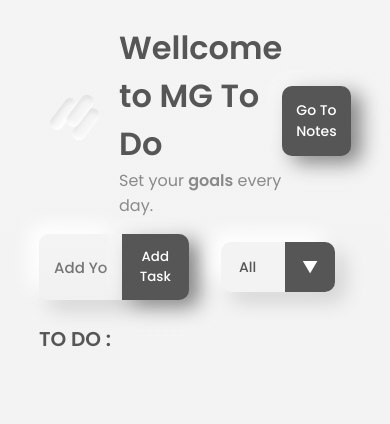
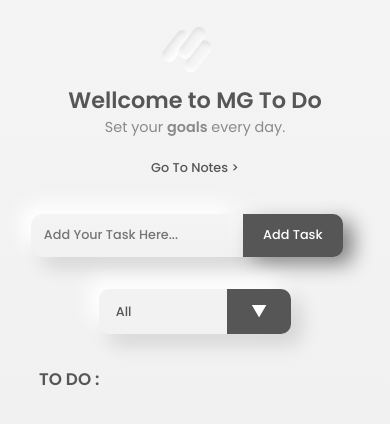
Before and after one commit to faustabmnyh/notes-n-todos, a React (Create React App) app: page /todo in a window 390 px wide. Shown: the top 424 px of the page. Built offline with nearby package versions, Linux system fonts and the light colour scheme.

Commit message:
finish the responsive design

```diff
--- a/src/Components/Card/Card.css
+++ b/src/Components/Card/Card.css
@@ -1,34 +1,39 @@
 .card {
-  width: 90%;
+  width: 100%;
   display: flex;
+  flex-direction: column;
+  justify-content: space-between;
   overflow: hidden;
-  min-height: 120px;
-  border-radius: 20px;
-  flex-direction: column;
+  min-height: max(14em, 200px);
+  border-radius: 1.5em;
+  box-sizing: border-box;
   z-index: 1;
   margin-bottom: 40px;
-  padding:2rem;
+  padding: 2em;
   position: relative;
   z-index: 1;
   box-shadow: -10px -10px 20px #fff, 10px 10px 20px #0002;
 }
 
 .card__title {
-  font-size: 20px;
+  /* font-size: 20px; */
+  font-size: clamp(1.2rem, 1.5vw, 2rem);
   color: #565656;
   text-transform: uppercase;
   font-weight: 600;
 }
 
 .card__time {
-  font-size: 12px;
+  /* font-size: 12px; */
+  font-size: clamp(0.8rem, 1.05vw, 1.05rem);
   color: #b6b6b6;
 }
 
 .card__body {
   margin: 10px 0;
   color: #8a8a8a;
-  font-size: 16px;
+  /* font-size: 16px; */
+  font-size: clamp(0.9rem, 1.15vw, 1.3rem);
 }
 
 .card__utils {
@@ -36,8 +41,15 @@
 }
 .card__btnIcon {
   margin-right: 1rem !important;
+  color: #565656;
 }
 
 .card__btnIcon:hover {
   box-shadow: inset -7px -7px 20px #fff, inset 7px 7px 20px #0002;
 }
+
+/* @media (min-width: 1000px) {
+  .card {
+    padding: 2em;
+  }
+} */
--- a/src/Components/Card/index.js
+++ b/src/Components/Card/index.js
@@ -8,6 +8,8 @@ import { NotesContext } from "../../context/notes";
 const Card = ({ note, ...rest }) => {
   const { deleteNote } = useContext(NotesContext);
 
+  console.log("this is ", new Date(note.time).toISOString().substr(0, 10));
+
   return (
     <div className="card">
       <div>
@@ -17,13 +19,13 @@ const Card = ({ note, ...rest }) => {
       </div>
       <div className="card__utils">
         <IconButton {...rest} className="card__btnIcon">
-          <UpdateIcon color="primary" />
+          <UpdateIcon />
         </IconButton>
         <IconButton
           onClick={() => deleteNote(note.id)}
           className="card__btnIcon"
         >
-          <DeleteIcon color="secondary" />
+          <DeleteIcon />
         </IconButton>
       </div>
     </div>
--- a/src/Components/ToDoContent/ToDoContent.css
+++ b/src/Components/ToDoContent/ToDoContent.css
@@ -9,10 +9,11 @@
   overflow: hidden;
   justify-content: space-between;
   align-items: center;
-  border-radius: 10px;
+  border-radius: 1em;
   z-index: 1;
   width: 100%;
   padding: 1em;
+  /* padding: 1em; */
   box-shadow: -10px -10px 20px #fff, 10px 10px 20px #0002;
   box-sizing: border-box;
   margin-bottom: 2rem;
@@ -30,20 +31,28 @@
   display: flex;
   margin-left: 2rem;
 }
-.todoContent__text {
-  font-size: 16px;
+.todoContent__text,
+.todoContent__textSuccess {
+  font-size: clamp(0.8rem, 0.75vw, 1.5rem);
 }
 
 .todoContent__textSuccess {
   text-decoration: line-through;
-  font-size: 16px;
 }
 
 .todoContent__btnDelete,
 .todoContent__btnTick {
   cursor: pointer;
+  font-size: clamp(1em, 1vw, 1.8rem) !important;
 }
 
 .todoContent__btnTick {
   margin-right: 1rem;
 }
+
+@media (min-width: 1440px) {
+  .todoContent__main,
+  .todoContent__success {
+    padding: 1.5em;
+  }
+}
--- a/src/pages/Home/Home.css
+++ b/src/pages/Home/Home.css
@@ -63,7 +63,7 @@
   border-radius: 8px;
   margin: 1.5em 0;
   /* font-size: px; */
-  font-size: clamp(.9rem, 1vw, 3rem);
+  font-size: clamp(0.9rem, 1vw, 3rem);
   font-family: "poppins", Arial, Helvetica, sans-serif;
   text-transform: uppercase;
   border: none;
@@ -103,8 +103,7 @@
     border-radius: 15px;
   }
 
-
-.home__logo {
-  max-width: 120px;
+  .home__logo {
+    max-width: 120px;
+  }
 }
-}
--- a/src/pages/Notes/Notes.css
+++ b/src/pages/Notes/Notes.css
@@ -1,6 +1,7 @@
 .notes {
-  width: 100%;
-  padding: 1rem 10%;
+  width: 80%;
+  margin: 0 auto;
+  padding: 2em 1em;
   box-sizing: border-box;
   height: 100vh;
   overflow: hidden;
@@ -10,6 +11,8 @@
   display: flex;
   justify-content: space-between;
   margin-bottom: 1rem;
+  box-sizing: border-box;
+  padding: 0 2em;
 }
 
 .notes__headerLeft {
@@ -23,10 +26,12 @@
 
 .notes__title {
   color: #565656;
+  font-size: clamp(1.4rem, 2vw, 3rem);
 }
 
 .notes__subTitle {
   color: #8a8a8a;
+  font-size: clamp(0.9rem, 0.75vw, 2rem);
 }
 
 .notes__subTitle span {
@@ -38,10 +43,11 @@
 .notes__btnCancel {
   outline: none;
   border: none;
-  border-radius: 10px;
-  font-size: 14px;
-  width: 9rem;
-  padding: 1em 1.7em;
+  border-radius: 0.7em;
+  /* font-size: 14px; */
+  font-size: clamp(0.8rem, 1.1vw, 1.3rem);
+  width: 8em;
+  padding: 1em 1.75em;
   cursor: pointer;
   font-weight: 500;
   color: #fff;
@@ -50,12 +56,23 @@
   font-family: "poppins", Arial, Helvetica, sans-serif;
 }
 
-.notes__gotoTodo:hover,
 .notes__btn:hover,
-.notes__gotoTodo:focus,
 .notes__btn:focus {
   box-shadow: inset -7px -7px 15px rgba(255, 255, 255, 0.1),
     inset 7px 7px 15px #0004;
+}
+
+.notes__gotoTodo {
+  background: transparent;
+  box-shadow: none;
+  color: #565656;
+  width: initial;
+  padding: 1em 1.75em;
+}
+
+.notes__gotoTodo:hover,
+.notes__gotoTodo:focus {
+  box-shadow: inset -5px -5px 10px #fff, inset 5px 5px 10px #0002;
 }
 
 .notes__section {
@@ -75,7 +92,9 @@
   height: 20px;
   padding: 1em 1.25em;
   font-weight: 500;
-  font-size: 15px;
+  /* font-size: 15px; */
+  font-size: clamp(0.9rem, 1.15vw, 1.3rem);
+
   font-family: "poppins", Arial, Helvetica, sans-serif;
   outline: none;
   border: none;
@@ -88,7 +107,9 @@
   outline: none;
   resize: none;
   margin: 20px 0;
-  font-size: 15px;
+  /* font-size: 15px; */
+  font-size: clamp(0.9rem, 1.15vw, 1.3rem);
+
   font-family: "poppins", Arial, Helvetica, sans-serif;
   min-height: 200px;
   border-radius: 10px;
@@ -136,3 +157,47 @@
 .notes__btnCancel:focus {
   box-shadow: inset -5px -5px 10px #fff, inset 5px 5px 10px #0002;
 }
+
+@media (max-width: 500px) {
+  .notes__header {
+    flex-direction: column;
+    align-items: center;
+  }
+  .notes__headerLeft {
+    display: flex;
+    flex-direction: column;
+  }
+  .notes__gotoTodo {
+    margin-top: 0.5rem;
+  }
+  .notes__title {
+    text-align: center;
+  }
+
+  .notes__subTitle {
+    text-align: center;
+  }
+}
+
+@media (max-width: 1024px) {
+  .notes {
+    overflow: initial;
+  }
+  .notes__header {
+    padding: 0;
+  }
+
+  .notes__section {
+    flex-direction: column-reverse;
+  }
+  .notes__card {
+    overflow-y: initial;
+    height: initial;
+    padding: 0;
+    margin-top: 3rem;
+  }
+  .notes form {
+    margin-top: 1rem;
+    padding: 0;
+  }
+}
--- a/src/pages/Notes/index.js
+++ b/src/pages/Notes/index.js
@@ -84,7 +84,7 @@ const Notes = () => {
           </div>
         </div>
         <Link to="/todo">
-          <button className="notes__gotoTodo">Go To ToDo</button>
+          <button className="notes__gotoTodo">Go To ToDo &gt;</button>
         </Link>
       </div>
       <div className="notes__section">
--- a/src/pages/ToDo/ToDo.css
+++ b/src/pages/ToDo/ToDo.css
@@ -23,6 +23,7 @@
 
 .todo__title {
   color: #565656;
+  font-size: clamp(1.4rem, 2vw, 3rem);
 }
 
 .todo__logo {
@@ -31,6 +32,7 @@
 
 .todo__subTitle {
   color: #8a8a8a;
+  font-size: clamp(0.9rem, 0.75vw, 2rem);
 }
 
 .todo__subTitle span {
@@ -42,20 +44,20 @@
   outline: none;
   border: none;
   border-radius: 10px;
-  font-size: 14px;
-  padding: 1em;
+  /* font-size: 14px; */
+  font-size: clamp(0.8rem, 1.1vw, 1.3rem);
+  padding: 1em 1.75em;
   cursor: pointer;
   font-weight: 500;
   color: #fff;
-  background: #565656;
-  box-shadow: -10px -10px 20px rgba(255, 255, 255, 0.3), 10px 7px 20px #0007;
+  color: #565656;
+  background: transparent;
   font-family: "poppins", Arial, Helvetica, sans-serif;
 }
 
 .todo__gotoNotes:hover,
 .todo__gotoNotes:focus {
-  box-shadow: inset -7px -7px 15px rgba(255, 255, 255, 0.1),
-    inset 7px 7px 15px #0004;
+  box-shadow: inset -5px -5px 10px #fff, inset 5px 5px 10px #0002;
 }
 
 .todo form {
@@ -78,8 +80,9 @@
   border: none;
   outline: none;
   font-weight: 500;
-  font-size: 15px;
-  border-radius: 10px 0 0 10px;
+  /* font-size: 15px; */
+  font-size: clamp(0.8rem, 0.75vw, 1.5rem);
+  border-radius: 1em 0 0 1em;
   font-family: "poppins", Arial, Helvetica, sans-serif;
   background: linear-gradient(to bottom, #f4f4f4, #f1f1f1);
   box-shadow: -10px -10px 20px #fff, 10px 10px 20px #0002;
@@ -91,9 +94,10 @@
 }
 
 .todo__btn {
-  width: 120px;
+  width: 11em;
   padding: 1em;
   box-sizing: border-box;
+  font-size: clamp(0.8rem, 0.75vw, 1.5rem);
   background: #565656;
   border-radius: 0 10px 10px 0;
   font-family: "poppins", Arial, Helvetica, sans-serif;
@@ -113,7 +117,8 @@
 .todo__todo {
   color: #565656;
   font-weight: 500;
-  font-size: 20px;
+  /* font-size: 20px; */
+  font-size: clamp(1.05rem, 1.2vw, 2.5rem);
   margin: 1rem 0;
   font-weight: 600;
 }
@@ -133,11 +138,12 @@
 
 select {
   cursor: pointer;
-  width: 15rem;
+  width: 15em;
   border: none;
   outline: none;
   font-weight: 500;
-  font-size: 14px;
+  /* font-size: 14px; */
+  font-size: clamp(0.8rem, 0.75vw, 1.5rem);
   color: #565656;
   font-family: "poppins", Arial, Helvetica, sans-serif;
   background: transparent;
@@ -155,7 +161,7 @@ select {
   align-items: center;
   justify-content: center;
   height: 100%;
-  width: 50px;
+  width: 4em;
   bottom: 0;
   right: 0;
   color: white;
@@ -178,3 +184,51 @@ select {
 .todo__content::-webkit-scrollbar {
   display: none;
 }
+
+@media (max-width: 650px) {
+  .todo {
+    height: fit-content;
+    overflow: initial;
+  }
+
+  .todo form {
+    margin-top: 1rem;
+    flex-direction: column;
+  }
+
+  .todo__addTask {
+    margin-bottom: 1rem;
+  }
+
+  .todo__content {
+    overflow: initial;
+    height: fit-content;
+    padding: 0;
+  }
+
+  .todo__header {
+    flex-direction: column;
+    align-items: center;
+  }
+  .todo__left {
+    display: flex;
+    flex-direction: column;
+  }
+  .todo__gotoNotes {
+    margin-top: 0.5rem;
+  }
+  .todo__title {
+    text-align: center;
+  }
+
+  .todo__subTitle {
+    text-align: center;
+  }
+}
+
+@media (min-width: 1440px) {
+  .todo__input,
+  select {
+    padding: 1.5em !important;
+  }
+}
--- a/src/pages/ToDo/index.js
+++ b/src/pages/ToDo/index.js
@@ -58,11 +58,10 @@ const ToDo = () => {
         </div>
 
         <Link to="/notes">
-          <button className="todo__gotoNotes">Go To Notes</button>
+          <button className="todo__gotoNotes">Go To Notes &gt;</button>
         </Link>
       </div>
 
-      <div>
       <form action="" onSubmit={handleSubmit}>
         <div className="todo__addTask">
           <input
@@ -77,18 +76,13 @@ const ToDo = () => {
         </div>
 
         <div className="todo__select">
-            <select
-              name="todos"
-              className="todo__filter"
-              onChange={handleStatus}
-            >
+          <select name="todos" className="todo__filter" onChange={handleStatus}>
             <option value="all">All</option>
             <option value="completed">Completed</option>
             <option value="uncompleted">Uncompleted</option>
           </select>
         </div>
       </form>
-      </div>
       <p className="todo__todo">TO DO :</p>
       <div className="todo__content">
         {filterTodos.map((todo) => {
```
Also changed, not shown: 1 other file (tests, documents, lock files or other folders). Lines whose indentation alone changed are shown as unchanged.
